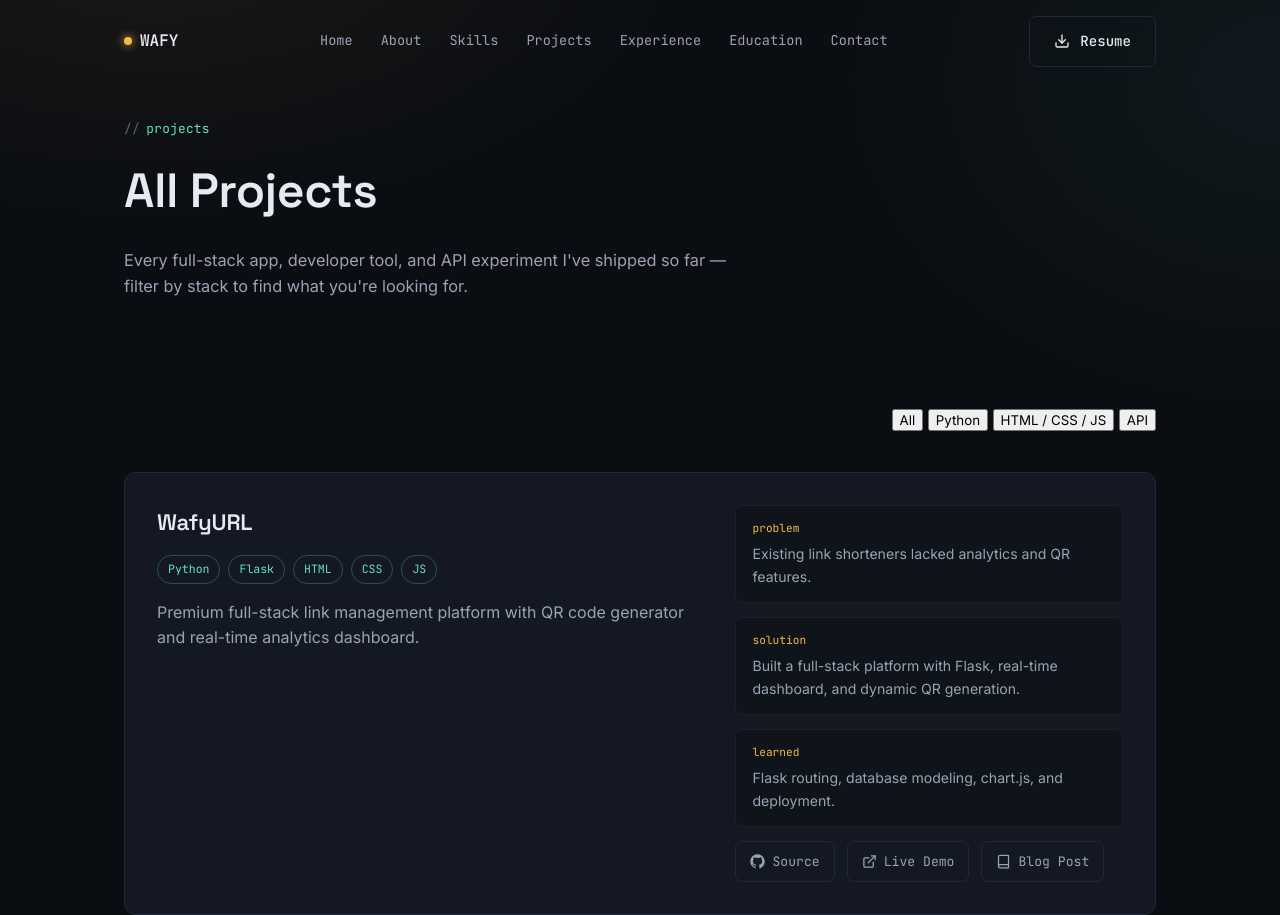
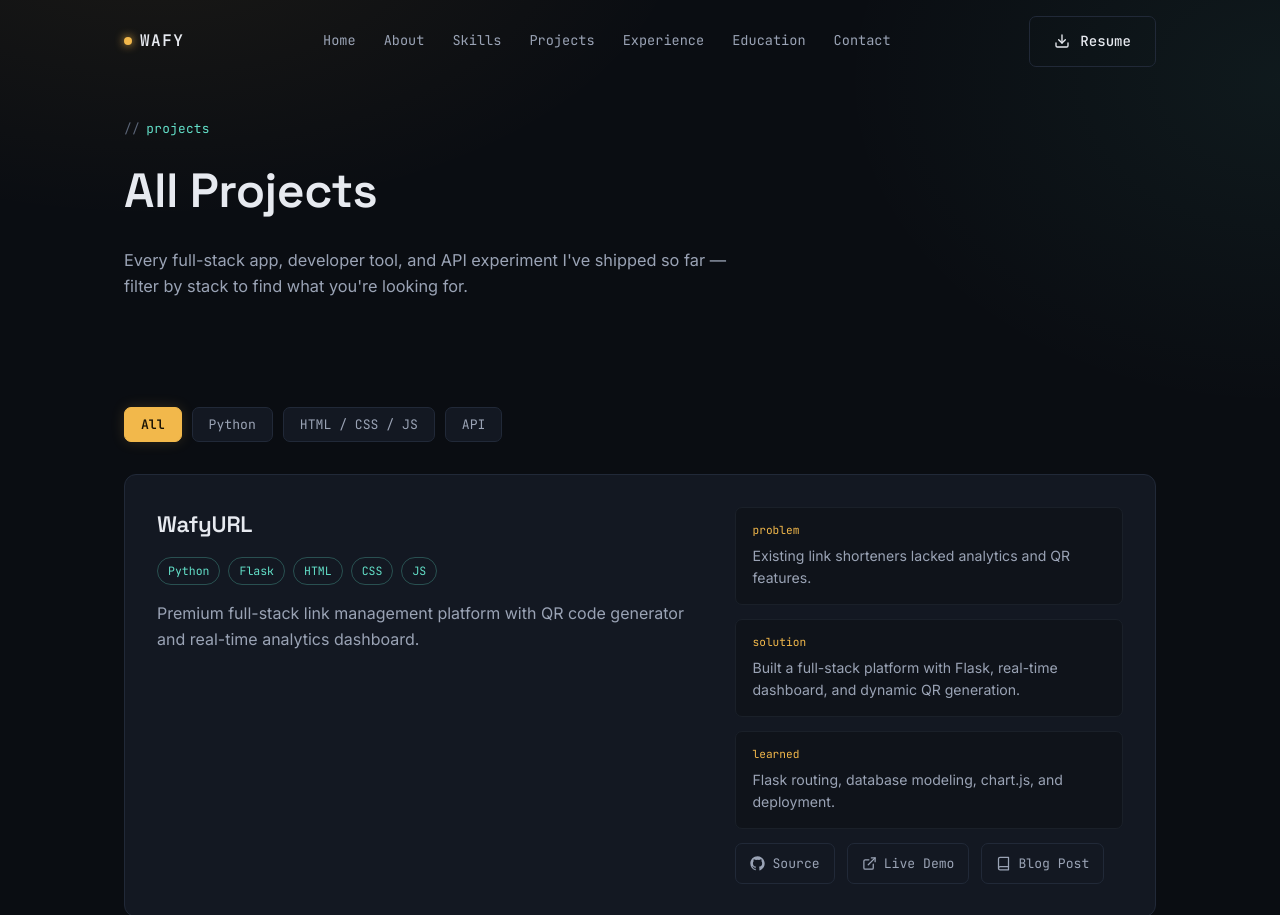
Before and after one commit to afeemuhammodwafy1/portfolio, a plain HTML site: page projects/index.html in a window 1280 px wide. Shown: the top 915 px of the page. Drawn offline with Linux system fonts and the light colour scheme.

Commit message:
Add files via upload

```diff
--- a/projects/index.html
+++ b/projects/index.html
@@ -8,7 +8,7 @@
 <meta name="author" content="Afee Muhammod Wafy">
 <link rel="canonical" href="https://www.amwafy.xyz/projects/">
 
-<link rel="icon" type="image/webp" sizes="32x32" href="../icon.webp">
+<link rel="icon" type="image/webp" sizes="32x32" href="../favicon.webp">
 <link rel="apple-touch-icon" href="../icon.webp">
 
 <script async src="https://www.googletagmanager.com/gtag/js?id=G-N39EDFLMGM"></script>
--- a/style.css
+++ b/style.css
@@ -16,10 +16,10 @@
   --text: #e7eaf0;
   --text-dim: #9aa3b5;
   --text-faint: #5b6577;
-  --accent: #f2b84b;      /* amber — cursor / primary highlight */
+  --accent: #f2b84b;
   --accent-dim: #caa056;
   --accent-glow: rgba(242,184,75,.16);
-  --teal: #63e0c9;         /* secondary accent — links, code */
+  --teal: #63e0c9;
   --teal-glow: rgba(99,224,201,.14);
   --danger: #ef7b6b;
   --radius: 12px;
@@ -74,12 +74,10 @@ button{ font-family:inherit; }
 
 .container{ max-width:var(--max); margin:0 auto; padding:0 24px; position:relative; z-index:1; }
 
-/* focus visibility */
 a:focus-visible, button:focus-visible, input:focus-visible, textarea:focus-visible{
   outline:2px solid var(--accent); outline-offset:3px; border-radius:4px;
 }
 
-/* ---------- typography helpers ---------- */
 .eyebrow{
   font-family:var(--mono);
   font-size:.8rem;
@@ -99,7 +97,6 @@ h1,h2,h3{ font-family:var(--display); font-weight:600; letter-spacing:-.01em; ma
 .section{ padding:110px 0; position:relative; border-top:1px solid var(--border-soft); }
 .section:first-of-type{ border-top:none; }
 
-/* ---------- buttons ---------- */
 .btn{
   display:inline-flex; align-items:center; gap:10px;
   padding:13px 24px;
@@ -118,7 +115,6 @@ h1,h2,h3{ font-family:var(--display); font-weight:600; letter-spacing:-.01em; ma
 .btn-ghost{ background:transparent; color:var(--text); }
 .btn-ghost:hover{ transform:translateY(-2px); border-color:var(--teal); color:var(--teal); }
 
-/* ---------- nav ---------- */
 .nav{
   position:fixed; top:0; left:0; right:0; z-index:100;
   padding:16px 0;
@@ -140,7 +136,16 @@ h1,h2,h3{ font-family:var(--display); font-weight:600; letter-spacing:-.01em; ma
   }
 }
 .nav .container{ display:flex; align-items:center; justify-content:space-between; }
-.brand{ font-family:var(--mono); font-size:1rem; font-weight:600; color:var(--text); display:flex; align-items:center; gap:8px; }
+.brand{
+  font-family:var(--mono);
+  font-size:1rem;
+  font-weight:600;
+  color:var(--text);
+  display:flex;
+  align-items:center;
+  gap:8px;
+  letter-spacing: 1.5px;
+}
 .brand .dot{ width:8px; height:8px; border-radius:50%; background:var(--accent); box-shadow:0 0 10px var(--accent); }
 
 .nav-links{ display:flex; align-items:center; gap:28px; list-style:none; margin:0; padding:0; }
@@ -154,7 +159,6 @@ h1,h2,h3{ font-family:var(--display); font-weight:600; letter-spacing:-.01em; ma
 .nav-toggle{ display:none; background:none; border:1px solid var(--border); border-radius:var(--radius-sm); width:40px; height:38px; align-items:center; justify-content:center; cursor:pointer; color:var(--text); }
 .nav-toggle svg{ width:19px; height:19px; }
 
-/* ---------- Mobile Drawer Navigation ---------- */
 @media (max-width: 860px) {
   .nav-links {
     position: fixed;
@@ -286,7 +290,6 @@ h1,h2,h3{ font-family:var(--display); font-weight:600; letter-spacing:-.01em; ma
   }
 }
 
-/* ---------- hero ---------- */
 .hero{ padding:115px 0 90px; position:relative; }
 .hero-grid{ display:grid; grid-template-columns:1.05fr .95fr; gap:48px; align-items:center; }
 @media (max-width:900px){
@@ -327,7 +330,6 @@ h1,h2,h3{ font-family:var(--display); font-weight:600; letter-spacing:-.01em; ma
 .hero-meta div{ font-family:var(--mono); font-size:.78rem; color:var(--text-faint); }
 .hero-meta strong{ display:block; color:var(--text); font-size:1.05rem; font-family:var(--display); margin-bottom:2px; }
 
-/* terminal signature */
 .terminal{
   background:var(--surface); border:1px solid var(--border); border-radius:var(--radius);
   overflow:hidden; box-shadow:0 30px 80px rgba(0,0,0,.45);
@@ -349,7 +351,6 @@ h1,h2,h3{ font-family:var(--display); font-weight:600; letter-spacing:-.01em; ma
 .cursor{ display:inline-block; width:8px; height:1.1em; background:var(--accent); vertical-align:text-bottom; margin-left:2px; animation:blink 1s step-end infinite; }
 @keyframes blink{ 50%{ opacity:0; } }
 
-/* ---------- about ---------- */
 .about-grid{ display:grid; grid-template-columns:1fr 1.15fr; gap:48px; }
 @media (max-width:900px){ .about-grid{ grid-template-columns:1fr; gap:32px; } }
 .about-bio p{ color:var(--text-dim); font-size:1.02rem; margin:0 0 16px; }
@@ -364,7 +365,6 @@ h1,h2,h3{ font-family:var(--display); font-weight:600; letter-spacing:-.01em; ma
 .card h3{ font-size:1.05rem; margin-bottom:6px; }
 .card p{ color:var(--text-dim); font-size:.92rem; margin:0; line-height:1.5; }
 
-/* ---------- skills ---------- */
 .skills-grid{ display:grid; grid-template-columns:repeat(3,1fr); gap:20px; }
 @media (max-width:860px){ .skills-grid{ grid-template-columns:1fr; } }
 .skill-card{ background:var(--surface); border:1px solid var(--border); border-radius:var(--radius); padding:26px; }
@@ -377,9 +377,54 @@ h1,h2,h3{ font-family:var(--display); font-weight:600; letter-spacing:-.01em; ma
 }
 .tag:hover{ border-color:var(--accent); color:var(--accent); }
 
-/* ---------- projects ---------- */
-.projects-head{ display:flex; align-items:flex-end; justify-content:space-between; gap:24px; flex-wrap:wrap; margin-bottom:40px; }
+.projects-head{
+  display:flex;
+  align-items:flex-end;
+  justify-content:flex-start;
+  gap:24px;
+  flex-wrap:wrap;
+  margin-bottom:32px;
+}
 .projects-head .section-lead{ margin-bottom:0; }
+
+.projects-head > div:empty {
+  display: none;
+}
+
+.filters{
+  display:flex;
+  align-items:center;
+  flex-wrap:wrap;
+  gap:10px;
+}
+
+.filter-btn{
+  background:var(--surface);
+  border:1px solid var(--border);
+  color:var(--text-dim);
+  font-family:var(--mono);
+  font-size:.82rem;
+  padding:8px 16px;
+  border-radius:var(--radius-sm);
+  cursor:pointer;
+  transition:transform .2s var(--ease), border-color .2s, background .2s, color .2s, box-shadow .2s;
+  display:inline-flex;
+  align-items:center;
+}
+
+.filter-btn:hover{
+  color:var(--teal);
+  border-color:var(--teal);
+  transform:translateY(-2px);
+}
+
+.filter-btn.active{
+  background:var(--accent);
+  color:#1a1305;
+  border-color:var(--accent);
+  font-weight:600;
+  box-shadow:0 0 14px var(--accent-glow);
+}
 
 .project-list{ display:grid; gap:22px; }
 .project-card{
@@ -407,7 +452,6 @@ h1,h2,h3{ font-family:var(--display); font-weight:600; letter-spacing:-.01em; ma
 .pm-block p{ margin:0; color:var(--text-dim); font-size:.88rem; }
 .view-all{ margin-top:36px; text-align:center; }
 
-/* ---------- experience / education timeline ---------- */
 .timeline{ position:relative; padding-left:32px; }
 .timeline::before{ content:""; position:absolute; left:5px; top:6px; bottom:6px; width:1px; background:var(--border); }
 .timeline-item{ position:relative; padding-bottom:38px; }
@@ -438,7 +482,6 @@ h1,h2,h3{ font-family:var(--display); font-weight:600; letter-spacing:-.01em; ma
 .cert-card .verify{ font-family:var(--mono); font-size:.78rem; color:var(--teal); white-space:nowrap; display:inline-flex; align-items:center; gap:6px; }
 .cert-card .verify:hover{ text-decoration:underline; }
 
-/* ---------- FAQ ---------- */
 .faq-list{ display:grid; gap:12px; max-width:800px; }
 .faq-item{ background:var(--surface); border:1px solid var(--border); border-radius:var(--radius-sm); overflow:hidden; }
 .faq-q{
@@ -451,7 +494,6 @@ h1,h2,h3{ font-family:var(--display); font-weight:600; letter-spacing:-.01em; ma
 .faq-a{ max-height:0; overflow:hidden; transition:max-height .35s var(--ease); }
 .faq-a p{ margin:0; padding:0 22px 20px; color:var(--text-dim); }
 
-/* ---------- contact ---------- */
 .contact-grid{ display:grid; grid-template-columns:.9fr 1.1fr; gap:56px; }
 @media (max-width:860px){ .contact-grid{ grid-template-columns:1fr; gap:40px; } }
 .contact-links{ display:grid; gap:12px; margin-top:28px; }
@@ -475,7 +517,6 @@ textarea{ resize:vertical; min-height:130px; }
 .form-status.ok{ color:var(--teal); }
 .form-status.err{ color:var(--danger); }
 
-/* ---------- footer ---------- */
 .footer{ border-top:1px solid var(--border-soft); padding:56px 0 32px; }
 .footer-top{ display:flex; justify-content:space-between; align-items:flex-start; gap:40px; flex-wrap:wrap; margin-bottom:40px; }
 .footer h3{ font-size:1.5rem; margin-bottom:10px; }
@@ -491,11 +532,9 @@ textarea{ resize:vertical; min-height:130px; }
 .footer-bottom a{ color:var(--text-faint); }
 .footer-bottom a:hover{ color:var(--teal); }
 
-/* ---------- scroll reveal ---------- */
 .reveal{ opacity:0; transform:translateY(24px); transition:opacity .7s var(--ease), transform .7s var(--ease); }
 .reveal.is-visible{ opacity:1; transform:translateY(0); }
 
-/* ---------- back to top ---------- */
 .to-top{
   position:fixed; right:22px; bottom:22px; width:44px; height:44px; border-radius:50%;
   background:var(--surface); border:1px solid var(--border); color:var(--text);
@@ -506,7 +545,6 @@ textarea{ resize:vertical; min-height:130px; }
 .to-top:hover{ border-color:var(--accent); color:var(--accent); }
 .to-top svg{ width:18px; height:18px; }
 
-/* ---------- 404 page ---------- */
 .error-page{ min-height:100vh; display:flex; align-items:center; justify-content:center; text-align:center; padding:24px; position:relative; z-index:1; }
 .error-code{ font-family:var(--mono); font-size:clamp(4rem,14vw,8rem); color:var(--surface-2); -webkit-text-stroke:1px var(--border); line-height:1; margin-bottom:10px; position:relative; }
 .error-code .glitch{ color:var(--accent); -webkit-text-stroke:0; }
@@ -514,5 +552,4 @@ textarea{ resize:vertical; min-height:130px; }
 .error-page p{ color:var(--text-dim); max-width:44ch; margin:0 auto 32px; }
 .error-actions{ display:flex; gap:14px; justify-content:center; flex-wrap:wrap; }
 
-/* utility */
 .visually-hidden{ position:absolute; width:1px; height:1px; overflow:hidden; clip:rect(0,0,0,0); }
```
Also changed, not shown: 404.html (+1 -1 lines), index.html (+2 -3 lines).
